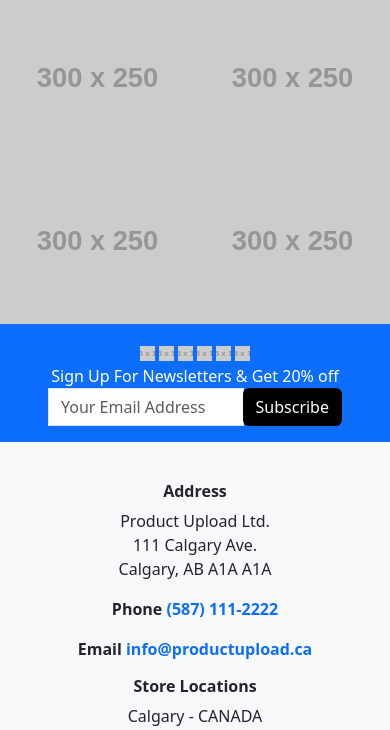
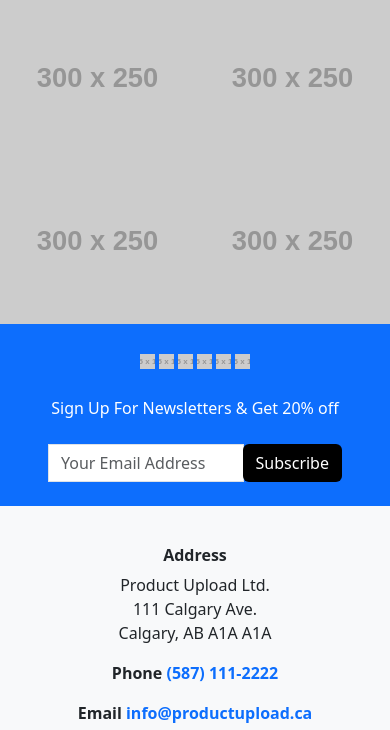
Before and after one commit to Zwill1/PHP-PRODUCT-UPLOAD-V2, a PHP site: page /PHP-PRODUCT-UPLOAD-v2/ in a window 390 px wide. Shown: the part 1311-2041 px from the top of the page. Run offline with PHP 8.4, Linux system fonts and the light colour scheme; grey boxes labelled with a size stand in for pictures from a placeholder-image service; data that the repository does not hold is empty; some libraries are stand-ins or nearby versions.

Commit message:
changes to the newsletter section for mobile styles

```diff
--- a/index.php
+++ b/index.php
@@ -213,9 +213,12 @@
         </div>
     </section>
 
-    <section class="text-bg-primary g-0 py-3">
-        <div class="row w-full mx-0 d-flex align-items-center">
-            <div class="w-full col-lg-4 px-0 text-center">
+</div>
+
+<div class="container-fluid text-bg-primary p-0">
+    <section class="container g-0 py-3">
+        <div class="row w-full mx-0 d-flex align-items-center py-2 py-lg-0">
+            <div class="w-full col-lg-4 px-0 text-center text-lg-start">
                 <p class="mb-0">
                     <img src="https://placehold.co/15x15" alt="" />
                     <img src="https://placehold.co/15x15" alt="" />
@@ -225,8 +228,8 @@
                     <img src="https://placehold.co/15x15" alt="" />
                 </p>
             </div>
-            <div class="w-full col-lg-4 text-center px-0">Sign Up For Newsletters & Get 20% off</div>
-            <div class="w-full col-lg-4 text-center px-5">
+            <div class="w-full col-lg-4 px-0 text-center text-lg-start py-4 py-lg-0">Sign Up For Newsletters & Get 20% off</div>
+            <div class="w-full col-lg-4 px-5">
             <div class="input-group">
                 <input type="text" class="form-control rounded-0" placeholder="Your Email Address" aria-label="Recipient's username" aria-describedby="button-addon2">
                 <button class="btn bg-black text-white rounded" type="button" id="button-addon2">Subscribe</button>
@@ -235,7 +238,6 @@
             </div>
         </div>
     </section>
-
 </div>
 <!-- <style>
 
```
